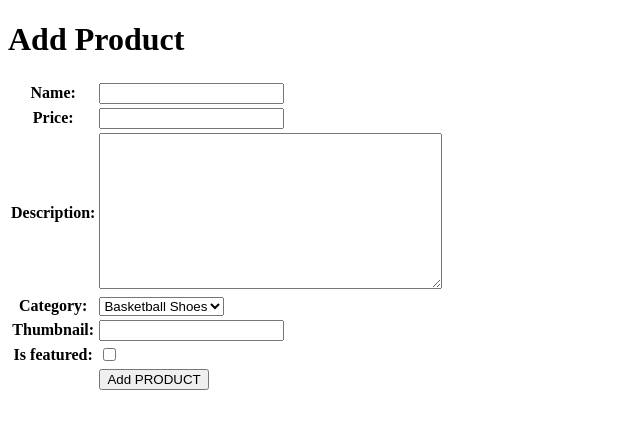
After one commit to fattanazzaka/fantasy-shop, a Django app: page /create-product/ in a window 1280 px wide. The commit adds this page. Shown: the top 429 px of the page, without its empty margins (0-640 px from the left). Run offline with Django 5.2, Linux system fonts and the light colour scheme.

Commit message:
start of tugas 3 and hopefully there will be no bug fixin

```diff
--- a/fantasy_shop/settings.py
+++ b/fantasy_shop/settings.py
@@ -33,7 +33,9 @@ DEBUG = True
 
 ALLOWED_HOSTS = ["localhost", "127.0.0.1","muhammad-fattan-fantasyshop.pbp.cs.ui.ac.id"]
 
-
+CSRF_TRUSTED_ORIGINS = [
+    "https://muhammad-fattan-fantasyshop.pbp.cs.ui.ac.id"
+]
 # Application definition
 
 INSTALLED_APPS = [
@@ -61,7 +63,7 @@ ROOT_URLCONF = 'fantasy_shop.urls'
 TEMPLATES = [
     {
         'BACKEND': 'django.template.backends.django.DjangoTemplates',
-        'DIRS': [],
+        'DIRS': [BASE_DIR / 'templates'],
         'APP_DIRS': True,
         'OPTIONS': {
             'context_processors': [
--- /dev/null
+++ b/main/forms.py
@@ -0,0 +1,7 @@
+from django.forms import ModelForm
+from main.models import Product
+
+class ProductForm(ModelForm):
+    class Meta:
+        model = Product
+        fields = ["name", "price", "description","category", "thumbnail", "is_featured"]
--- a/main/models.py
+++ b/main/models.py
@@ -4,12 +4,10 @@ from django.db import models
 
 class Product(models.Model):
     CATEGORY_CHOICES = [
-        ('transfer', 'Transfer'),
-        ('update', 'Update'),
-        ('exclusive', 'Exclusive'),
-        ('match', 'Match'),
-        ('rumor', 'Rumor'),
-        ('analysis', 'Analysis'),
+        ('basketball', 'Basketball Shoes'),
+        ('football', 'Football Shoes'),
+        ('running', 'Running Shoes'),
+        ('tennis', 'Tennis Shoes'),
     ]
 
     name = models.CharField(max_length=255)
@@ -18,3 +16,18 @@ class Product(models.Model):
     category = models.CharField(max_length=20, choices=CATEGORY_CHOICES, default='update')
     thumbnail = models.URLField(blank=True, null=True)
     is_featured = models.BooleanField(default=False)
+    product_views = models.PositiveIntegerField(default=0)
+
+    def __str__(self):
+        return self.name
+
+    @property
+    def is_product_hot(self):
+        return self.product_views > 20
+
+    def increment_views(self):
+        self.product_views += 1
+        self.save()
+
+    def formatted_price(self):
+        return f"Rp{self.price:,.0f}".replace(",", ".")
--- /dev/null
+++ b/main/templates/create_product.html
@@ -0,0 +1,18 @@
+{% extends 'base.html' %}
+{% block content %}
+<h1>Add Product</h1>
+
+<form method="POST">
+  {% csrf_token %}
+  <table>
+    {{ form.as_table }}
+    <tr>
+      <td></td>
+      <td>
+        <input type="submit" value="Add PRODUCT" />
+      </td>
+    </tr>
+  </table>
+</form>
+
+{% endblock %}
--- a/main/urls.py
+++ b/main/urls.py
@@ -1,8 +1,14 @@
 from django.urls import path
-from main.views import show_main
+from main.views import show_main, create_product, show_product, show_xml, show_json, show_xml_by_id, show_json_by_id
 
 app_name = 'main'
 
 urlpatterns = [
     path('', show_main, name='show_main'),
+    path('create-product/', create_product, name='create_product'),
+    path('product/<str:id>/', show_product, name='show_product'),
+    path('xml/', show_xml, name='show_xml'),
+    path('json/', show_json, name='show_json'),
+    path('xml/<str:product_id>/', show_xml_by_id, name='show_xml_by_id'),
+    path('json/<str:product_id>/', show_json_by_id, name='show_json_by_id'),
 ]
--- a/main/views.py
+++ b/main/views.py
@@ -1,12 +1,64 @@
-from django.shortcuts import render
+from django.http import HttpResponse
+from django.core import serializers
+from django.shortcuts import render, redirect, get_object_or_404
+from main.forms import ProductForm
+from main.models import Product
 
-# Create your views here.
+
 def show_main(request):
+    products_list = Product.objects.all()
+
     context = {
-        'nama_toko' : 'Fantasy Shop',
+        'npm' : '2406423276',
         'name': 'Muhammad Fattan Azzaka',
         'class': 'PBP B',
-        'npm': '2406423276'
+        'products_list': products_list
     }
 
     return render(request, "main.html", context)
+
+def create_product(request):
+    form = ProductForm(request.POST or None)
+
+    if form.is_valid() and request.method == "POST":
+        form.save()
+        return redirect('main:show_main')
+
+    context = {'form': form}
+    return render(request, "create_product.html", context)
+
+def show_product(request, id):
+    product = get_object_or_404(Product, pk=id)
+    product.increment_views()
+
+    context = {
+        'product': product
+    }
+
+    return render(request, "product_detail.html", context)
+
+def show_xml(request):
+     products_list = Product.objects.all()
+     xml_data = serializers.serialize("xml", products_list)
+     return HttpResponse(xml_data, content_type="application/xml")
+
+def show_json(request):
+    products_list = Product.objects.all()
+    json_data = serializers.serialize("json", products_list)
+    return HttpResponse(json_data, content_type="application/json")
+
+def show_xml_by_id(request, product_id):
+   try:
+       product_item = Product.objects.filter(pk=product_id)
+       xml_data = serializers.serialize("xml", product_item)
+       return HttpResponse(xml_data, content_type="application/xml")
+   except Product.DoesNotExist:
+       return HttpResponse(status=404)
+
+def show_json_by_id(request, product_id):
+   try:
+       product_item = Product.objects.get(pk=product_id)
+       json_data = serializers.serialize("json", [product_item])
+       return HttpResponse(json_data, content_type="application/json")
+   except Product.DoesNotExist:
+       return HttpResponse(status=404)
--- /dev/null
+++ b/templates/base.html
@@ -0,0 +1,13 @@
+{% load static %}
+<!DOCTYPE html>
+<html lang="en">
+<head>
+    <meta charset="UTF-8" />
+    <meta name="viewport" content="width=device-width, initial-scale=1.0" />
+    {% block meta %} {% endblock meta %}
+</head>
+
+<body>
+    {% block content %} {% endblock content %}
+</body>
+</html>
```
Also changed, not shown: main/templates/main.html (+42 -5 lines), main/templates/product_detail.html (added, +18 -0 lines), main/migrations/0002_product_product_views.py (added), main/migrations/0003_alter_product_category.py (added), readme.md.
